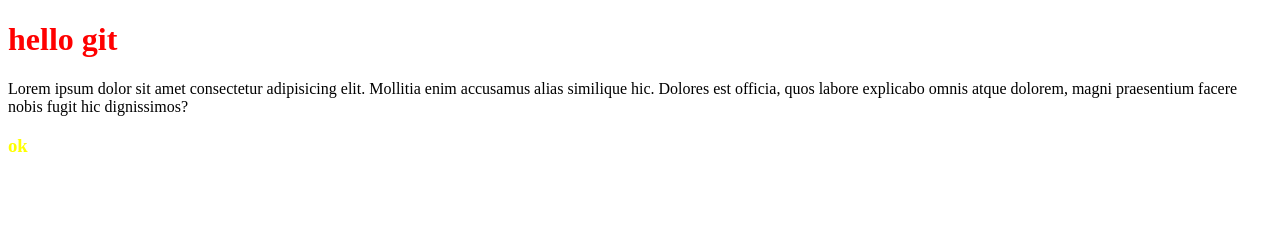
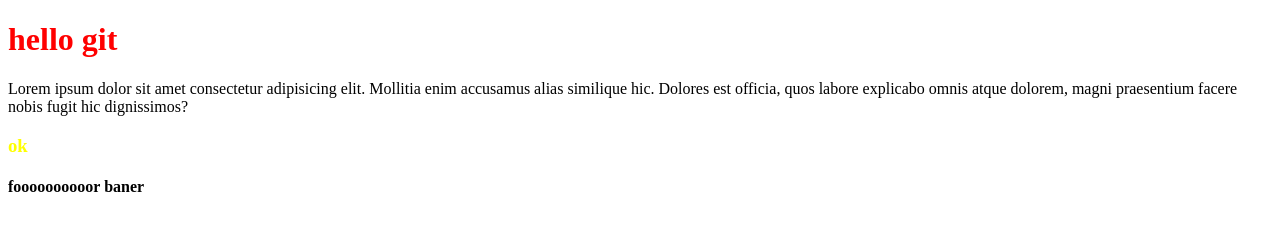
Before and after one commit to arashmehrabadi/git-project-1, a plain HTML site: page index.html in a window 1280 px wide. Drawn offline with Linux system fonts and the light colour scheme.

Commit message:
h4 create

```diff
--- a/index.html
+++ b/index.html
@@ -14,6 +14,7 @@
     <p>Lorem ipsum dolor sit amet consectetur adipisicing elit. Mollitia enim accusamus alias similique hic. Dolores est
         officia, quos labore explicabo omnis atque dolorem, magni praesentium facere nobis fugit hic dignissimos?</p>
         <h3>ok</h3>
+        <h4>foooooooooor baner</h4>
 </body>
 
 </html>
```
